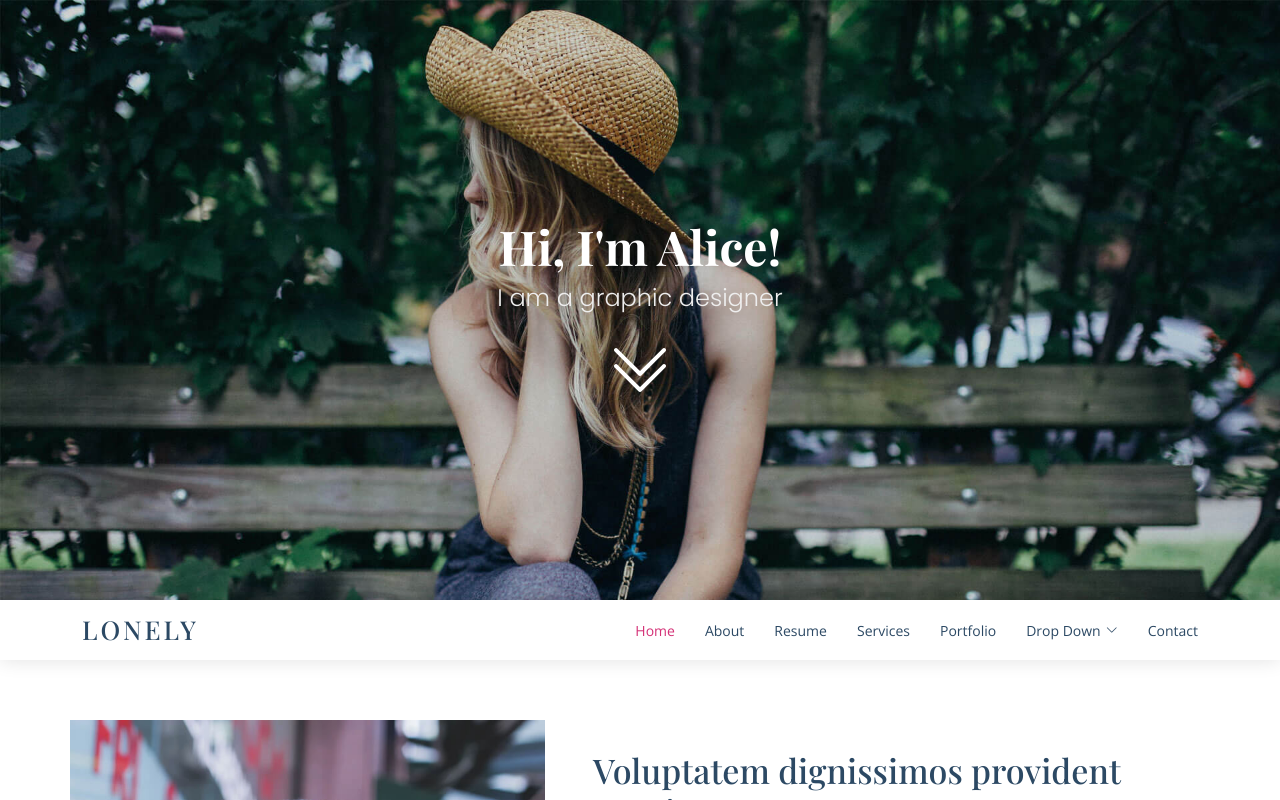
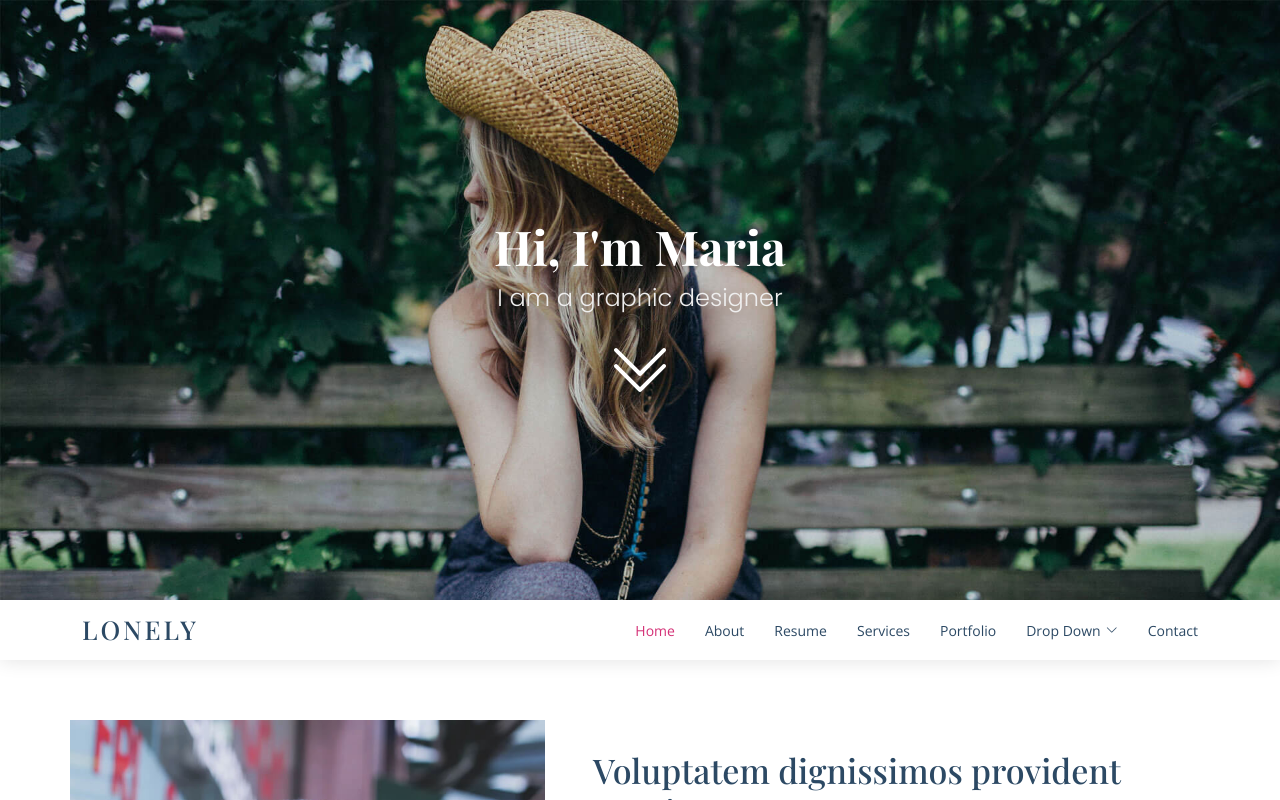
Before and after one commit to mquinonez/mquinonez.github.io, a plain HTML site: page index.html in a window 1280 px wide. Shown: the top 800 px of the page. Drawn offline with nearby package versions, Linux system fonts and the light colour scheme; a web font is replaced by a local one.

Commit message:
Update Name to Maria

```diff
--- a/index.html
+++ b/index.html
@@ -38,7 +38,7 @@
 
   <!-- ======= Hero Section ======= -->
   <section id="hero" class="d-flex flex-column align-items-center justify-content-center">
-    <h1>Hi, I'm Alice!</h1>
+    <h1>Hi, I'm Maria</h1>
     <h2>I am a graphic designer</h2>
     <a href="#about" class="btn-get-started scrollto"><i class="bi bi-chevron-double-down"></i></a>
   </section><!-- End Hero -->
```
